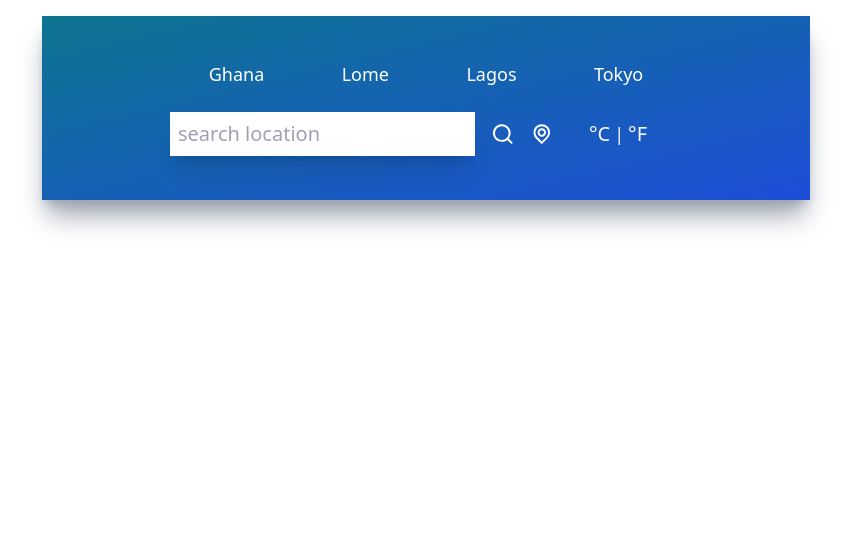
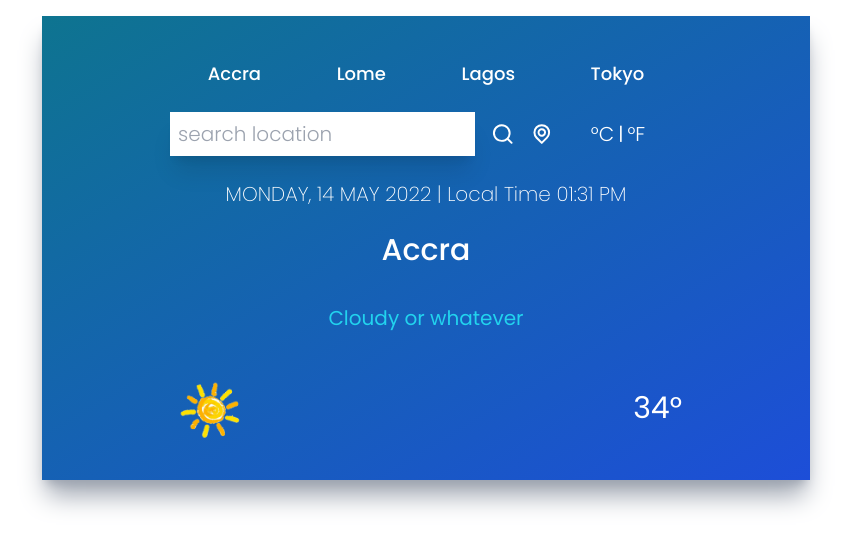
Before and after one commit to Wil-Wena/Weather-App, a React (Create React App) app: page / in a window 1280 px wide. Shown: the top 548 px of the page, without its empty margins (214-1065 px from the left). Built offline with nearby package versions, Linux system fonts and the light colour scheme.

Commit message:
Working on temperature details

```diff
--- a/src/App.js
+++ b/src/App.js
@@ -1,13 +1,19 @@
 import './App.css';
 import Entry from './components/Entry';
+import TempDetails from './components/TempDetails';
+import TimeLocation from './components/TimeLocation';
 import TopButtons from './components/TopButtons';
 //import UilReact from '@iconscout/react-unicons/icons/uil-react'
 
 function App() {
   return (
+
+    //Bigger div containing the size of the container
       <div className='text-3xl mx-auto max-w-screen-md mt-4 py-5 px-32 bg-gradient-to-br from-cyan-700 to-blue-700 h-fit shadow-xl shadow-gray-400'>
         <TopButtons />
         <Entry/>
+        <TimeLocation/>
+        <TempDetails/>
       </div>
   );
 }
--- /dev/null
+++ b/src/components/TempDetails.jsx
@@ -0,0 +1,16 @@
+import React from 'react'
+import sun from '../assets/sun.png';
+
+function TempDetails() {
+  return (
+    <div>
+        <div className='flex items-center justify-center py-6 text-xl text-cyan-400'> <p>Cloudy or whatever</p> </div>
+        <div className='flex items-center justify-between py-3'>
+            <img src={sun} alt="" className='w-20 h-20'/>
+            <p className='flex flex-col text-white space-y-2'> 34°</p>
+        </div>
+    </div>
+  )
+}
+
+export default TempDetails
--- /dev/null
+++ b/src/components/TimeLocation.jsx
@@ -0,0 +1,21 @@
+import React from 'react'
+
+function TimeLocation() {
+    return (
+        <div>
+            <div className='flex items-center justify-center my-6'>
+                <p className='text-white text-xl font-extralight'>
+                    MONDAY, 14 MAY 2022 | Local Time 01:31 PM
+                </p>
+            </div>
+
+            <div className='flex items-center justify-center my-3'>
+                <p className='text-white text-3xl font-medium'>
+                    Accra
+                </p>
+            </div>
+        </div>
+    )
+}
+
+export default TimeLocation
--- a/src/components/TopButtons.jsx
+++ b/src/components/TopButtons.jsx
@@ -5,7 +5,7 @@ function TopButtons() {
     const cities =[
         {
             id:1,
-            title: 'Ghana'
+            title: 'Accra'
         },
         {
             id:2,
--- a/src/index.css
+++ b/src/index.css
@@ -1,3 +1,11 @@
+@import url('https://fonts.googleapis.com/css2?family=Great+Vibes&family=Poppins:ital,wght@0,100;0,200;0,300;0,400;0,500;0,600;0,700;0,800;0,900;1,100;1,200;1,300;1,400;1,500;1,600;1,700;1,800;1,900&display=swap');
+
 @tailwind base;
 @tailwind components;
 @tailwind utilities;
+
+@layer base{
+    html{
+        font-family: 'Poppins', sans-serif;
+    }
+}
```
Also changed, not shown: src/assets/sun.png (added).
